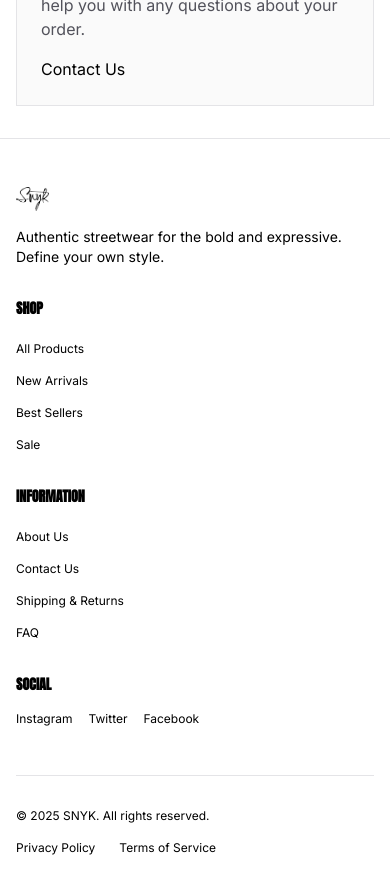
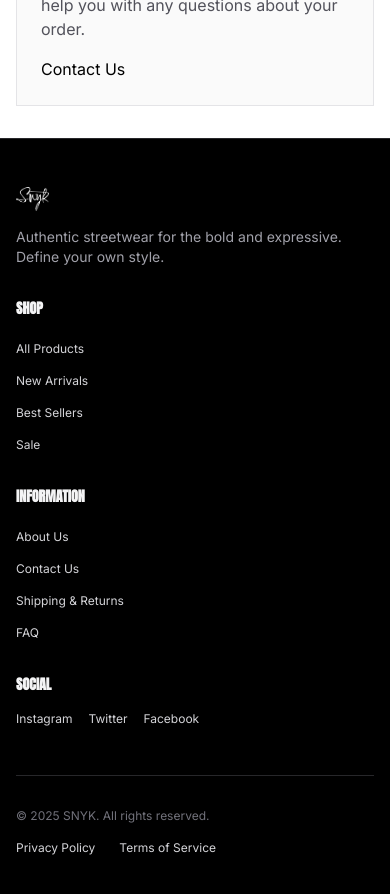
Before and after one commit to catianamm/snyk-streetwear-genesis, a React (Vite) app: page /cart in a window 390 px wide. Shown: the part 1280-2174 px from the top of the page. Built offline with nearby package versions, Linux system fonts and the light colour scheme; no server answers.

Commit message:
Remove white bar and enhance sections
Refactor sections to be more audacious.

```diff
--- a/src/components/BrandStory.tsx
+++ b/src/components/BrandStory.tsx
@@ -5,22 +5,37 @@ import { Link } from 'react-router-dom';
 
 const BrandStory = () => {
   return (
-    <section className="py-16 bg-white">
-      <div className="container-custom">
+    <section className="py-16 bg-gradient-to-r from-zinc-900 to-black relative overflow-hidden">
+      {/* Abstract background elements */}
+      <div className="absolute top-0 right-0 w-64 h-64 border border-zinc-700 opacity-20 rotate-45"></div>
+      <div className="absolute bottom-0 left-0 w-32 h-32 border border-zinc-700 opacity-30 -rotate-12"></div>
+
+      {/* Noise texture overlay */}
+      <div className="absolute inset-0 noise opacity-10"></div>
+
+      <div className="container-custom relative z-10">
         <div className="max-w-2xl mx-auto text-center">
-          <h2 className="text-xl md:text-2xl font-display uppercase mb-6">Our Story</h2>
-          <p className="text-sm mb-6">
+          <h2 className="text-xl md:text-2xl font-display uppercase mb-6 text-zinc-100">
+            <span className="relative inline-block">
+              Our Story
+              <span className="absolute bottom-0 left-0 w-full h-px bg-gradient-to-r from-purple-500/0 via-purple-500 to-purple-500/0"></span>
+            </span>
+          </h2>
+          <p className="text-sm mb-6 text-zinc-300">
             Established in 2021, SNYK was founded with the vision of creating authentic
             streetwear that embodies the spirit of urban culture while maintaining
             high-quality craftsmanship and distinctive design.
           </p>
-          <p className="text-sm mb-8">
+          <p className="text-sm mb-8 text-zinc-300">
             Each piece in our collection represents our dedication to self-expression
             and individuality. Our garments are designed to be timeless while embracing
             contemporary trends, creating a unique intersection of classic and modern aesthetics.
           </p>
-          <Button asChild className="bg-black hover:bg-zinc-800 text-white uppercase text-sm px-10">
-            <Link to="/about">Read More</Link>
+          <Button asChild className="bg-zinc-900 hover:bg-zinc-800 text-white border border-zinc-700 uppercase text-sm px-10 group relative overflow-hidden">
+            <Link to="/about">
+              <span className="relative z-10">Read More</span>
+              <span className="absolute inset-0 bg-gradient-to-r from-purple-800/0 via-purple-800 to-purple-800/0 opacity-0 group-hover:opacity-100 transition-opacity"></span>
+            </Link>
           </Button>
         </div>
       </div>
--- a/src/components/Footer.tsx
+++ b/src/components/Footer.tsx
@@ -8,7 +8,7 @@ interface FooterProps {
 
 const Footer: React.FC<FooterProps> = ({ className = "" }) => {
   return (
-    <footer className={`bg-white text-black border-t border-zinc-200 ${className}`}>
+    <footer className={`bg-black text-zinc-300 border-t border-zinc-800 ${className}`}>
       <div className="container-custom py-12">
         <div className="grid grid-cols-1 md:grid-cols-4 gap-8 mb-12">
           <div>
@@ -16,49 +16,49 @@ const Footer: React.FC<FooterProps> = ({ className = "" }) => {
               <img
                 src="/lovable-uploads/6cfa3ddb-234b-4de4-acf5-1fc606e41b97.png"
                 alt="Snyk Logo"
-                className="h-6 w-auto"
+                className="h-6 w-auto invert"
               />
             </Link>
-            <p className="text-sm mt-4">
+            <p className="text-sm mt-4 text-zinc-400">
               Authentic streetwear for the bold and expressive. Define your own style.
             </p>
           </div>
 
           <div>
-            <h3 className="text-sm font-bold uppercase mb-4">Shop</h3>
+            <h3 className="text-sm font-bold uppercase mb-4 text-zinc-100">Shop</h3>
             <ul className="space-y-2">
-              <li><Link to="/products" className="text-xs hover:underline">All Products</Link></li>
-              <li><Link to="/collections/new-arrivals" className="text-xs hover:underline">New Arrivals</Link></li>
-              <li><Link to="/collections/best-sellers" className="text-xs hover:underline">Best Sellers</Link></li>
-              <li><Link to="/collections/sale" className="text-xs hover:underline">Sale</Link></li>
+              <li><Link to="/products" className="text-xs hover:text-purple-400 transition-colors">All Products</Link></li>
+              <li><Link to="/collections/new-arrivals" className="text-xs hover:text-purple-400 transition-colors">New Arrivals</Link></li>
+              <li><Link to="/collections/best-sellers" className="text-xs hover:text-purple-400 transition-colors">Best Sellers</Link></li>
+              <li><Link to="/collections/sale" className="text-xs hover:text-purple-400 transition-colors">Sale</Link></li>
             </ul>
           </div>
 
           <div>
-            <h3 className="text-sm font-bold uppercase mb-4">Information</h3>
+            <h3 className="text-sm font-bold uppercase mb-4 text-zinc-100">Information</h3>
             <ul className="space-y-2">
-              <li><Link to="/about" className="text-xs hover:underline">About Us</Link></li>
-              <li><Link to="/contact" className="text-xs hover:underline">Contact Us</Link></li>
-              <li><Link to="/shipping" className="text-xs hover:underline">Shipping & Returns</Link></li>
-              <li><Link to="/faq" className="text-xs hover:underline">FAQ</Link></li>
+              <li><Link to="/about" className="text-xs hover:text-purple-400 transition-colors">About Us</Link></li>
+              <li><Link to="/contact" className="text-xs hover:text-purple-400 transition-colors">Contact Us</Link></li>
+              <li><Link to="/shipping" className="text-xs hover:text-purple-400 transition-colors">Shipping & Returns</Link></li>
+              <li><Link to="/faq" className="text-xs hover:text-purple-400 transition-colors">FAQ</Link></li>
             </ul>
           </div>
 
           <div>
-            <h3 className="text-sm font-bold uppercase mb-4">Social</h3>
+            <h3 className="text-sm font-bold uppercase mb-4 text-zinc-100">Social</h3>
             <div className="flex space-x-4">
-              <a href="#" className="text-xs hover:underline">Instagram</a>
-              <a href="#" className="text-xs hover:underline">Twitter</a>
-              <a href="#" className="text-xs hover:underline">Facebook</a>
+              <a href="#" className="text-xs hover:text-purple-400 transition-colors">Instagram</a>
+              <a href="#" className="text-xs hover:text-purple-400 transition-colors">Twitter</a>
+              <a href="#" className="text-xs hover:text-purple-400 transition-colors">Facebook</a>
             </div>
           </div>
         </div>
 
-        <div className="pt-8 border-t border-zinc-200 flex flex-col md:flex-row justify-between">
-          <p className="text-xs">&copy; {new Date().getFullYear()} SNYK. All rights reserved.</p>
+        <div className="pt-8 border-t border-zinc-800 flex flex-col md:flex-row justify-between">
+          <p className="text-xs text-zinc-500">&copy; {new Date().getFullYear()} SNYK. All rights reserved.</p>
           <div className="flex space-x-6 mt-4 md:mt-0">
-            <Link to="/privacy" className="text-xs hover:underline">Privacy Policy</Link>
-            <Link to="/terms" className="text-xs hover:underline">Terms of Service</Link>
+            <Link to="/privacy" className="text-xs hover:text-purple-400 transition-colors">Privacy Policy</Link>
+            <Link to="/terms" className="text-xs hover:text-purple-400 transition-colors">Terms of Service</Link>
           </div>
         </div>
       </div>
--- a/src/components/Newsletter.tsx
+++ b/src/components/Newsletter.tsx
@@ -5,26 +5,34 @@ import { Input } from '@/components/ui/input';
 
 const Newsletter = () => {
   return (
-    <section className="bg-white py-16 border-t border-zinc-200">
-      <div className="container-custom">
+    <section className="py-16 bg-gradient-to-b from-black to-zinc-900 relative overflow-hidden border-t border-zinc-800">
+      {/* Abstract elements */}
+      <div className="absolute -right-20 top-10 w-40 h-40 border border-zinc-700 opacity-20 rotate-45"></div>
+      <div className="absolute -left-10 bottom-10 w-24 h-24 border border-zinc-700 opacity-10 -rotate-12"></div>
+
+      {/* Subtle scanlines */}
+      <div className="absolute inset-0 scanlines opacity-5"></div>
+
+      <div className="container-custom relative z-10">
         <div className="max-w-lg mx-auto">
-          <h2 className="text-xl md:text-2xl font-display uppercase mb-6 text-center">Newsletter</h2>
-          <p className="text-center mb-8 text-sm">
+          <h2 className="text-xl md:text-2xl font-display uppercase mb-6 text-center text-zinc-100">Newsletter</h2>
+          <p className="text-center mb-8 text-sm text-zinc-400">
             Sign up to receive updates on new arrivals and special offers
           </p>
 
-          <form className="flex gap-0 border border-black">
+          <form className="flex gap-0 border border-zinc-700 bg-zinc-900 backdrop-blur-sm">
             <Input
               type="email"
               placeholder="Email address"
-              className="flex-1 border-0 focus:ring-0 text-sm"
+              className="flex-1 border-0 focus:ring-0 text-sm bg-transparent text-zinc-300"
               required
             />
             <Button
               type="submit"
-              className="bg-black hover:bg-zinc-800 text-white uppercase text-xs px-6"
+              className="bg-zinc-800 hover:bg-zinc-700 text-white uppercase text-xs px-6 relative overflow-hidden group"
             >
-              Subscribe
+              <span className="relative z-10">Subscribe</span>
+              <span className="absolute inset-0 bg-gradient-to-r from-purple-800/0 via-purple-800 to-purple-800/0 opacity-0 group-hover:opacity-100 transition-opacity"></span>
             </Button>
           </form>
         </div>
--- a/src/pages/Index.tsx
+++ b/src/pages/Index.tsx
@@ -10,14 +10,14 @@ import { Button } from '@/components/ui/button';
 
 const Index = () => {
   return (
-    <div className="min-h-screen flex flex-col bg-white text-black">
+    <div className="min-h-screen flex flex-col bg-black text-white">
       <Navbar />
-      <main className="flex-grow ml-20 md:ml-24">
+      <main className="flex-grow">
         <Hero />
         <FeaturedProducts />
 
         {/* Deconstructed Latest Releases section with social commentary */}
-        <section className="py-16 bg-white border-t border-zinc-200 overflow-hidden">
+        <section className="py-16 bg-gradient-to-b from-black via-zinc-900 to-black overflow-hidden border-t border-zinc-800">
           <div className="container-custom">
             <div className="flex flex-col md:flex-row justify-between items-baseline mb-10">
               <h2 className="text-xl md:text-2xl font-display uppercase">LATEST RELEASES</h2>
@@ -69,9 +69,9 @@ const Index = () => {
             </div>
 
             <div className="flex justify-center">
-              <Button variant="outline" className="border-black hover:bg-black hover:text-white uppercase text-sm px-10 relative overflow-hidden group">
-                <span className="relative z-10 group-hover:text-white transition-colors">VIEW ALL</span>
-                <span className="absolute inset-0 bg-black transform translate-x-[-101%] group-hover:translate-x-0 transition-transform duration-300"></span>
+              <Button variant="outline" className="border-white hover:bg-white hover:text-black uppercase text-sm px-10 relative overflow-hidden group">
+                <span className="relative z-10 group-hover:text-black transition-colors">VIEW ALL</span>
+                <span className="absolute inset-0 bg-white transform translate-x-[-101%] group-hover:translate-x-0 transition-transform duration-300"></span>
               </Button>
             </div>
           </div>
```
